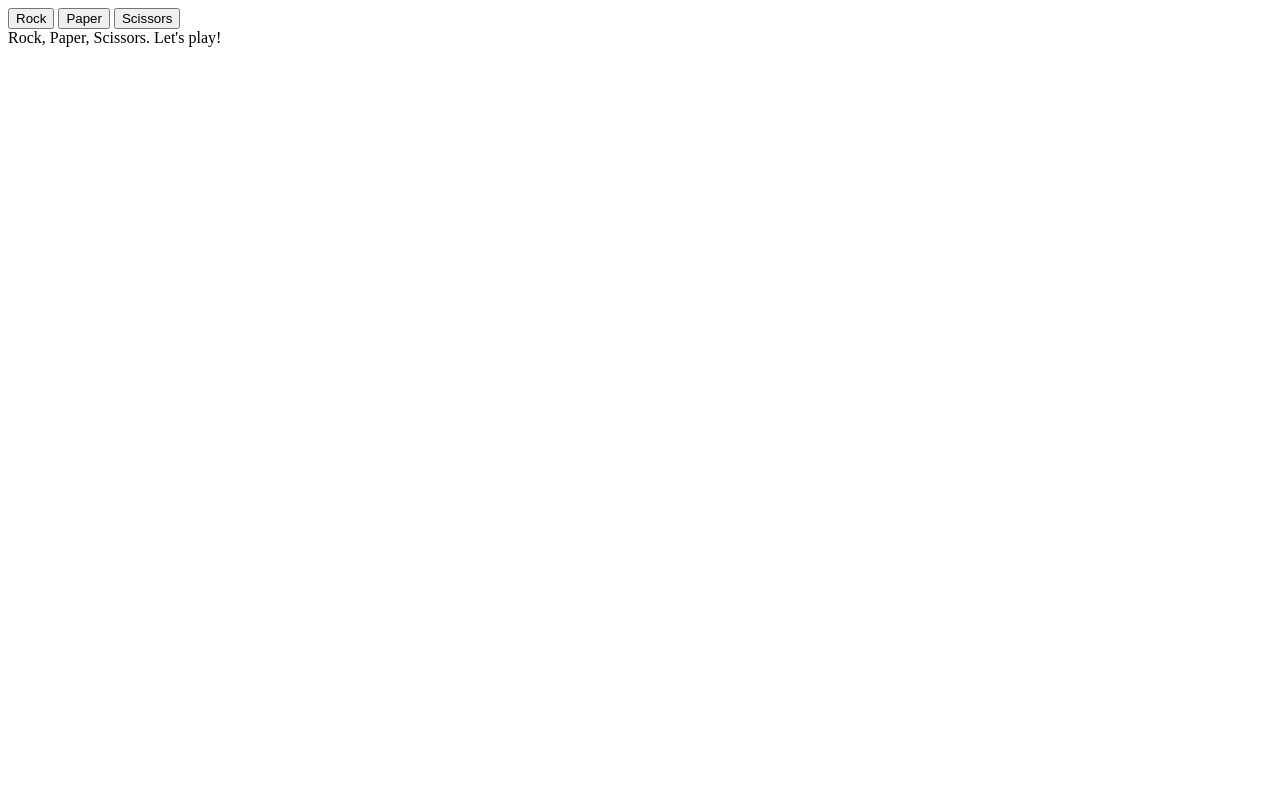
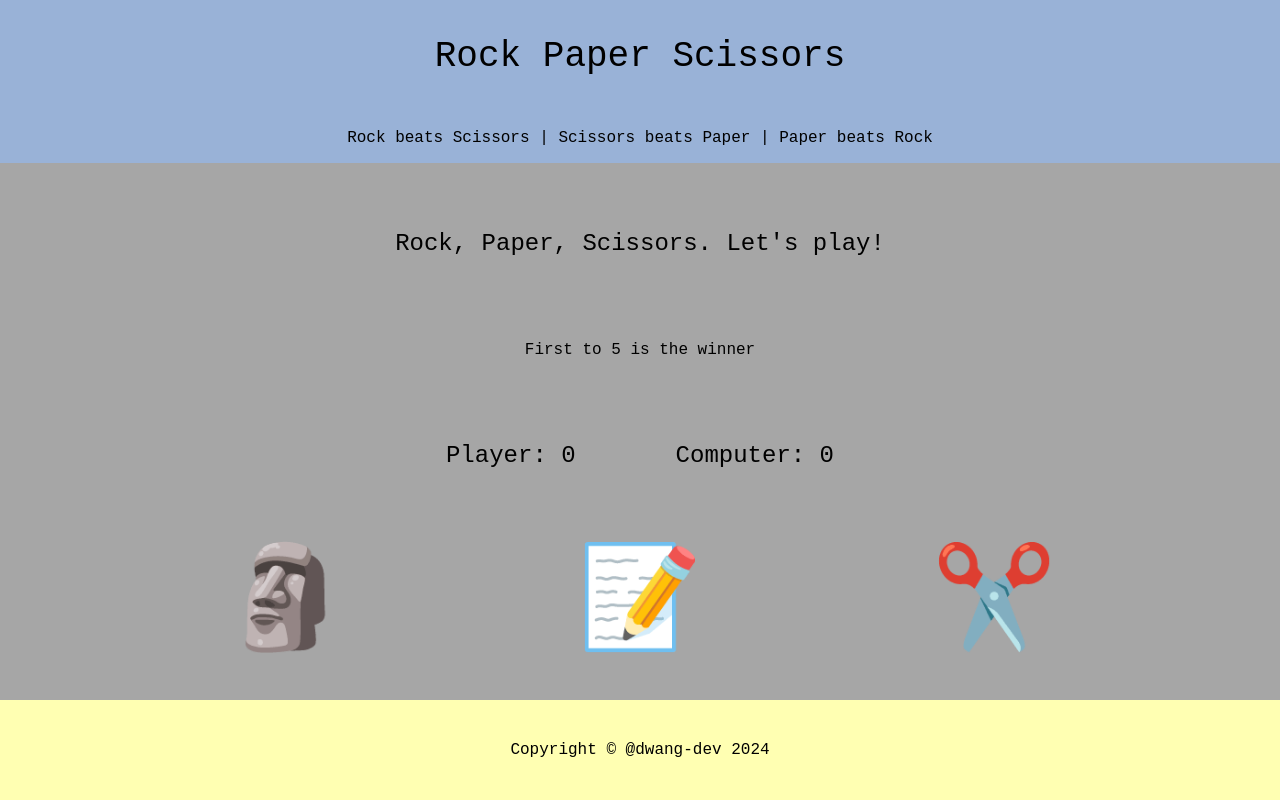
Before and after one commit to dwang-dev/odin_rock_paper_scissors, a plain HTML site: page index.html in a window 1280 px wide. Drawn offline with Linux system fonts and the light colour scheme.

Commit message:
Added UI Elements to game.
Added HTML elements and CSS styling to provide a basic UI to the game.

```diff
--- a/index.html
+++ b/index.html
@@ -4,14 +4,29 @@
     <meta charset="UTF-8">
     <meta name="viewport" content="width=device-width, initial-scale=1.0">
     <title>Rock, Paper, Scissors!</title>
+    <link rel = "stylesheet", href = "./style.css">
     <script src = "script.js" defer></script>
 </head>
 <body>
-    <div class = "choices">
-        <button class = "rock">Rock</button>
-        <button class = "paper">Paper</button>
-        <button class = "scissors">Scissors</button>
+    <div class = "header">
+        <p class = "header_title">Rock Paper Scissors</p>
+        <p class = "header_text">Rock beats Scissors | Scissors beats Paper  | Paper beats Rock</p>
     </div>
-    <div class = "chatBox"></div>
+    <div class = "body">
+        <p class = "bodyPrimaryText"></p>
+        <p class = "bodySecondaryText"></p>
+        <div class = "scores">
+            <p class = player_score>Player: 0</p>
+            <p class = computer_score>Computer: 0</p>
+        </div>
+        <div class = "choices">
+            <button class = "rock">🗿</button>
+            <button class = "paper">📝</button>
+            <button class = "scissors">✂️</button>
+        </div>
+    </div>
+    <div class = "footer">
+        <p class>Copyright © @dwang-dev 2024</p>
+    </div>
 </body>
 </html>
--- a/script.js
+++ b/script.js
@@ -2,11 +2,15 @@ let TARGET_SCORE = 5;
 let playerScore = 0;
 let computerScore = 0;
 
-const chatBox = document.querySelector(".chatBox");
+const bodyPrimaryText = document.querySelector(".bodyPrimaryText");
+const bodySecondaryText = document.querySelector(".bodySecondaryText")
+const playerScoreNode = document.querySelector(".player_score");
+const computerScoreNode = document.querySelector(".computer_score");
 const choices = document.querySelector(".choices");
 choices.addEventListener("click", (e) => {handleClick(e.target.className)});
 
-chatBox.textContent = "Rock, Paper, Scissors. Let's play!"
+bodyPrimaryText.textContent = "Rock, Paper, Scissors. Let's play!"
+bodySecondaryText.textContent = `First to ${TARGET_SCORE} is the winner`
 
 function getComputerChoice() {
     random_num = Math.random()
@@ -26,20 +30,26 @@ function determineRound(player_choice, computer_choice) {
 
     if (player_choice == "rock") {
         if (computer_choice == "scissors") {
+            bodySecondaryText.textContent = `Rock beats Scissors`
             return "player";
         } else if (computer_choice == "paper") {
+            bodySecondaryText.textContent = `Paper beats Rock`
             return "computer";
         }
     } else if (player_choice == "paper") {
         if (computer_choice == "rock") {
+            bodySecondaryText.textContent = `Paper beats Rock`
             return "player";
         } else if (computer_choice == "scissors") {
+            bodySecondaryText.textContent = `Paper beats Scissors`
             return "computer";
         }
     } else if (player_choice == "scissors") {
         if (computer_choice == "paper") {
+            bodySecondaryText.textContent = `Scissors beats Paper`
             return "player";
         } else if (computer_choice == "rock") {
+            bodySecondaryText.textContent = `Rock beats Scissors`
             return "computer";
         }
     } else {
@@ -50,10 +60,15 @@ function determineRound(player_choice, computer_choice) {
 function updateScore(roundResult) {
     if (roundResult == "player") {
         playerScore++;
+        bodyPrimaryText.textContent = `You win!`
     } else if (roundResult == "computer") {
         computerScore++;
+        bodyPrimaryText.textContent = `You lose!`
+    } else {
+        bodyPrimaryText.textContent = `It's a draw..`
     }
-    chatBox.textContent = `You have ${playerScore} points. I have ${computerScore} points. First to ${TARGET_SCORE}!`;
+    playerScoreNode.textContent = `Player Score: ${playerScore}`
+    computerScoreNode.textContent = `Computer Score: ${computerScore}`
 }
 
 function isGameOver() {
@@ -62,12 +77,11 @@ function isGameOver() {
 
 function endGame() {
     if (playerScore == TARGET_SCORE) {
-        chatBox.textContent = "Game over. You win! I scored " +
-        computerScore + " points. You scored " + playerScore + " points";
+        bodyPrimaryText.textContent = "Game over! You win."
     } else if (computerScore == TARGET_SCORE) {
-        chatBox.textContent = "Game over. You lose! I scored " +
-        computerScore + " points. You scored " + playerScore + " points";
+        bodyPrimaryText.textContent = "Game over! I win.";
     }
+    bodySecondaryText.textContent = "Lets play again!"
     playerScore = 0;
     computerScore = 0;
 }
--- /dev/null
+++ b/style.css
@@ -0,0 +1,61 @@
+body {
+    display: flex;
+    flex-direction: column;
+    justify-content: space-around;
+    min-height: 100vh;
+    margin: 0;
+    font-family: 'Courier New', Courier, monospace;
+}
+
+.header {
+    display: flex;
+    flex-direction: column;
+    justify-content: space-between;
+    align-items: center;
+    background-color: rgb(52, 102, 175, 0.5);
+}
+
+.header_title {
+    font-size: 36px;
+}
+
+.body {
+    display: flex;
+    flex: 1;
+    flex-direction: column;
+    justify-content: space-evenly;
+    align-items: center;
+    background-color: rgb(128, 128, 128, 0.7);
+}
+
+.bodyPrimaryText {
+    font-size: 24px;
+    text-align: center;
+    width: 500px;
+}
+
+.scores {
+    font-size: 24px;
+    display: flex;
+    gap: 100px
+}
+
+.choices {
+    display: flex;
+    justify-content: space-evenly;
+    min-width: 100%;
+}
+
+.rock, .paper, .scissors {
+    background-color: Transparent;
+    border: 2px;
+    font-size: 100px;
+}
+
+.footer {
+    display: flex;
+    flex-direction: column;
+    align-items: center;
+    padding: 25px;
+    background-color: rgb(255, 255, 0, 0.3);
+}
```
